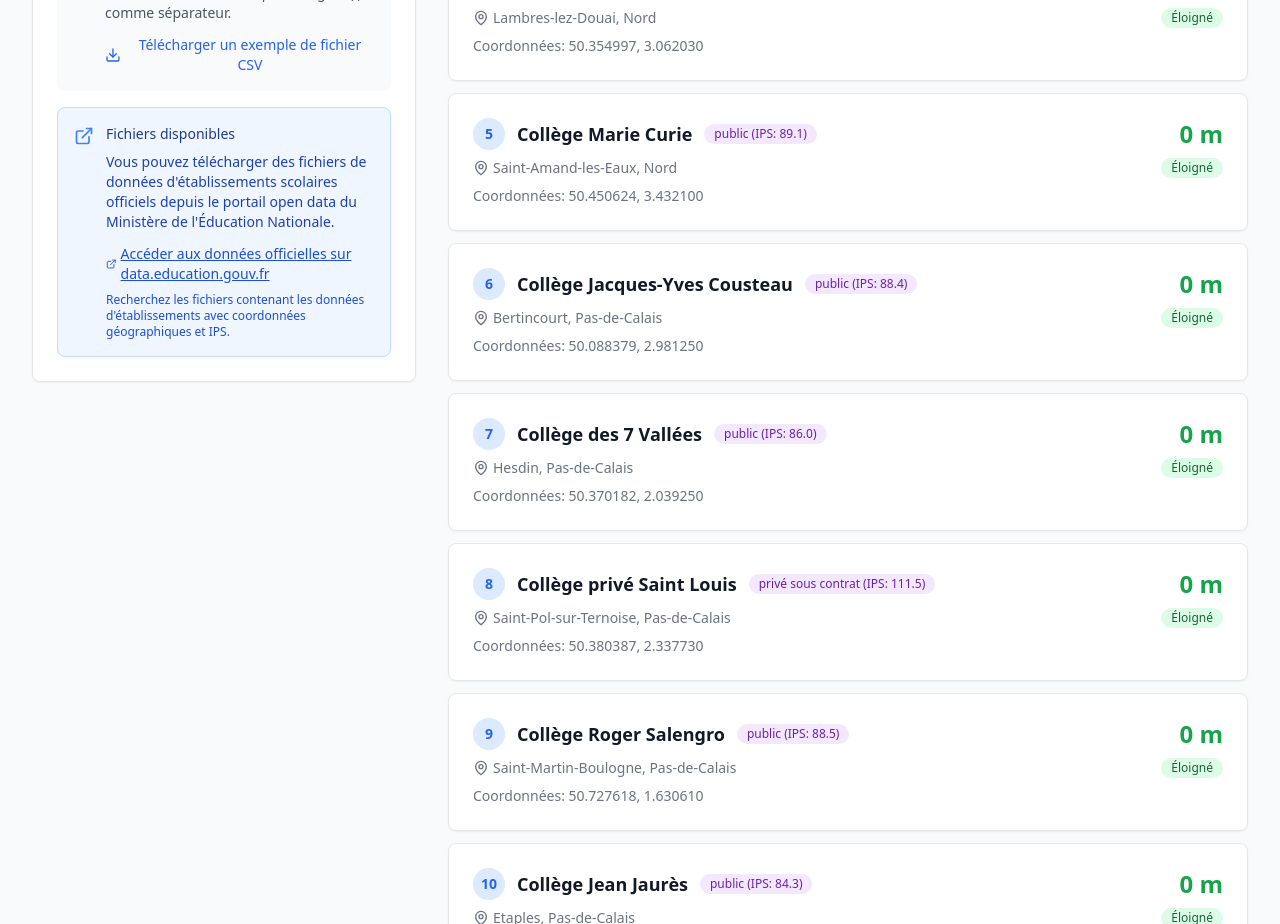
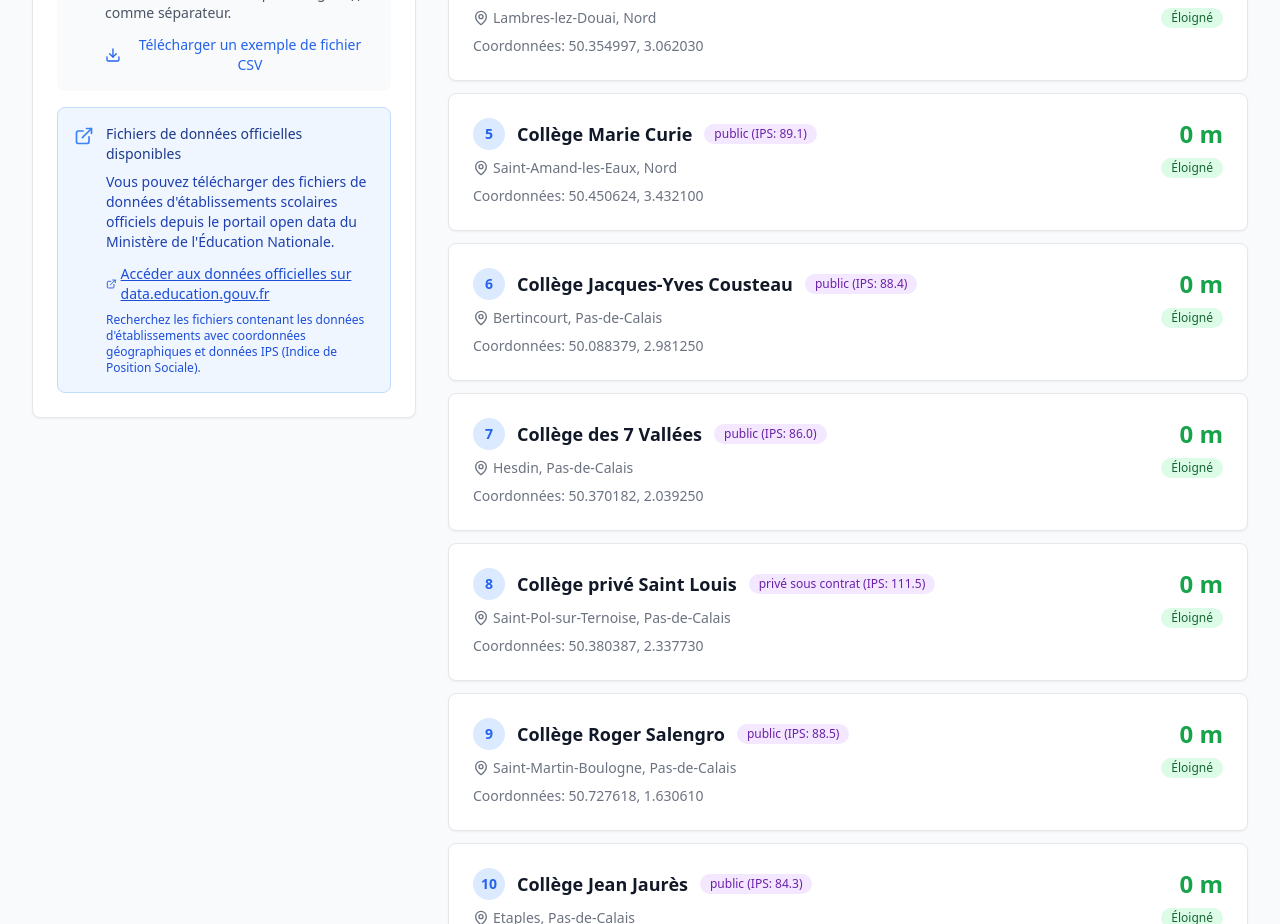
Before and after one commit to jfsteacher/cdes, a React (Vite) app: page / in a window 1280 px wide. Shown: the part 1460-2384 px from the top of the page. Built offline with nearby package versions, Linux system fonts and the light colour scheme.

Commit message:
Traduire les informations sur les sources de données en français

```diff
--- a/src/components/FileUpload.tsx
+++ b/src/components/FileUpload.tsx
@@ -111,7 +111,7 @@ export default function FileUpload({ onFileSelect, isLoading }: FileUploadProps)
           <ExternalLink className="h-5 w-5 text-blue-500 mt-0.5" />
           <div className="flex-1">
             <h3 className="text-sm font-medium text-blue-900 mb-2">
-              Fichiers disponibles
+              Fichiers de données officielles disponibles
             </h3>
             <p className="text-sm text-blue-800 mb-3">
               Vous pouvez télécharger des fichiers de données d'établissements scolaires officiels depuis le portail open data du Ministère de l'Éducation Nationale.
@@ -126,7 +126,7 @@ export default function FileUpload({ onFileSelect, isLoading }: FileUploadProps)
               Accéder aux données officielles sur data.education.gouv.fr
             </a>
             <p className="text-xs text-blue-700 mt-2">
-              Recherchez les fichiers contenant les données d'établissements avec coordonnées géographiques et IPS.
+              Recherchez les fichiers contenant les données d'établissements avec coordonnées géographiques et données IPS (Indice de Position Sociale).
             </p>
           </div>
         </div>
```
